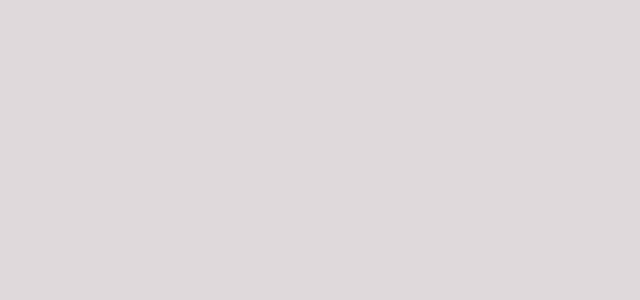
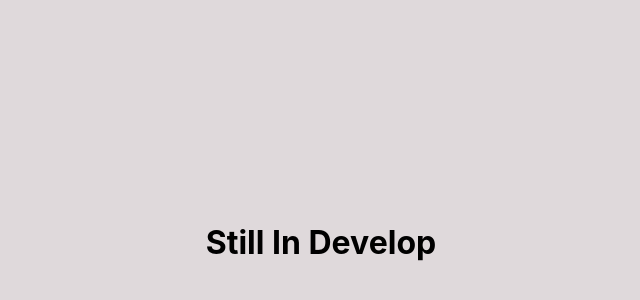
Before and after one commit to liav2002/FSWD_PR5_0871_3728, a React (Create React App) app in the folder app/: page /albums in a window 1280 px wide. Shown: the part 158-458 px from the top of the page, without its empty margins (319-959 px from the left). Built offline with nearby package versions, Linux system fonts and the light colour scheme.

Commit message:
implement basic for all new components

```diff
--- a/app/src/App.js
+++ b/app/src/App.js
@@ -3,6 +3,10 @@ import './App.css';
 import Login from './components/login';
 import Register from './components/register';
 import Home from './components/home';
+import Albums from './components/albums';
+import Info from './components/info';
+import Posts from './components/posts';
+import Todos from './components/todos';
 import { Route, BrowserRouter as Router, Redirect, Switch } from 'react-router-dom'
 
 function App() {
@@ -18,6 +22,11 @@ function App() {
           <Route exact path="/login" component={Login} />
           <Route path="/register" component={Register} />
           <Route path="/home" component={Home} />
+          <Route path="/albums" component={Albums} />
+          <Route path="/info" component={Info} />
+          <Route path="/posts" component={Posts} />
+          <Route path="/todos" component={Todos} />
+
         </Switch>
       </Router>
     </div>
--- a/app/src/components/albums.js
+++ b/app/src/components/albums.js
@@ -0,0 +1,17 @@
+import React from 'react';
+
+function Albums() {
+  const user = JSON.parse(localStorage.getItem('user'));
+
+  return (
+    <>
+      <div className="container">
+        <div className="content">
+            <h1>Still In Develop</h1>
+        </div>
+      </div>
+    </>
+  );
+}
+
+export default Albums;
--- a/app/src/components/info.js
+++ b/app/src/components/info.js
@@ -0,0 +1,17 @@
+import React from 'react';
+
+function Info() {
+  const user = JSON.parse(localStorage.getItem('user'));
+
+  return (
+    <>
+      <div className="container">
+        <div className="content">
+            <h1>Still In Develop</h1>
+        </div>
+      </div>
+    </>
+  );
+}
+
+export default Info;
--- a/app/src/components/posts.js
+++ b/app/src/components/posts.js
@@ -0,0 +1,17 @@
+import React from 'react';
+
+function Posts() {
+  const user = JSON.parse(localStorage.getItem('user'));
+
+  return (
+    <>
+      <div className="container">
+        <div className="content">
+            <h1>Still In Develop</h1>
+        </div>
+      </div>
+    </>
+  );
+}
+
+export default Posts;
--- a/app/src/components/todos.js
+++ b/app/src/components/todos.js
@@ -0,0 +1,17 @@
+import React from 'react';
+
+function Todos() {
+  const user = JSON.parse(localStorage.getItem('user'));
+
+  return (
+    <>
+      <div className="container">
+        <div className="content">
+            <h1>Still In Develop</h1>
+        </div>
+      </div>
+    </>
+  );
+}
+
+export default Todos;
```
